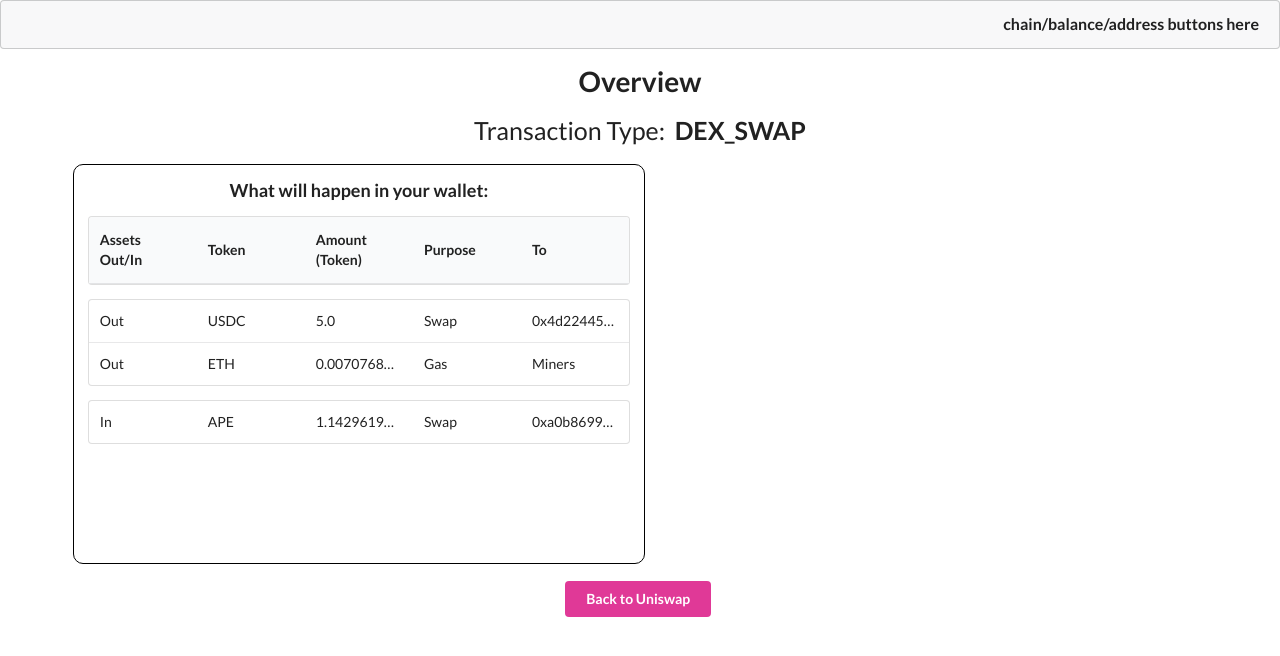
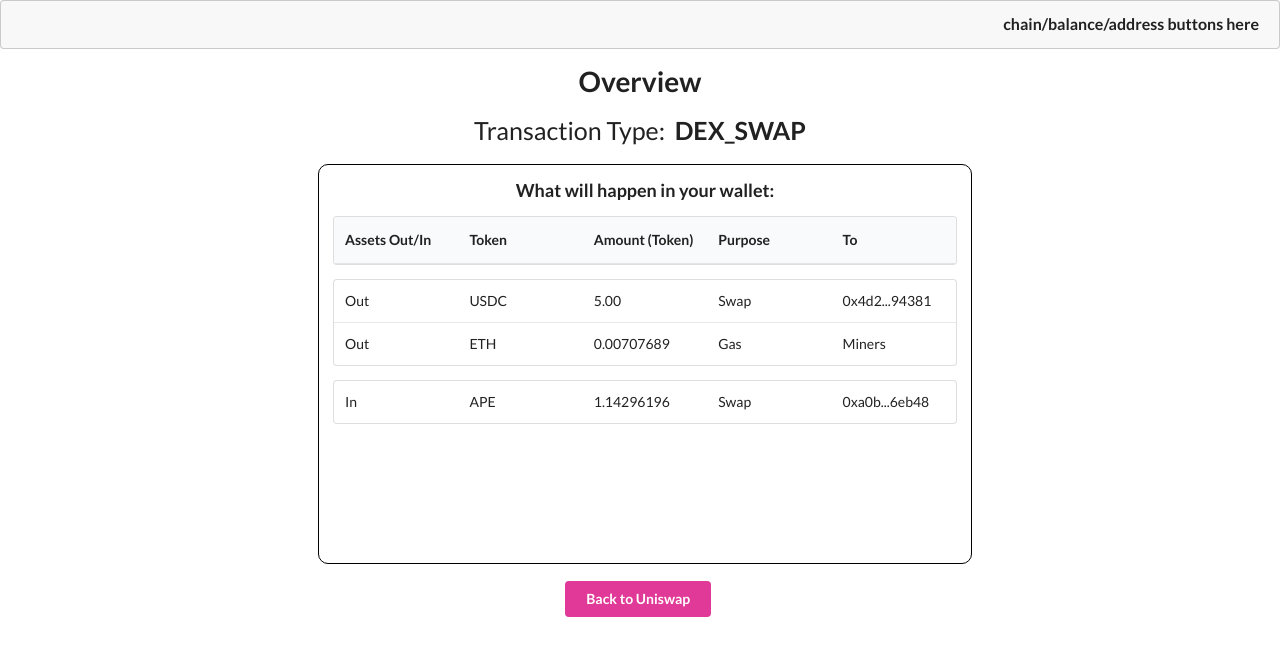
Before and after one commit to MHSiles/crypto-wallet, a React (Create React App) app: page / in a window 1280 px wide. Shown: the top 656 px of the page. Built offline with nearby package versions, Linux system fonts and the light colour scheme.

Commit message:
visual update

```diff
--- a/src/components/Transaction.js
+++ b/src/components/Transaction.js
@@ -186,8 +186,8 @@ const Transaction = () => {
                             </span>
                         </p>
                         <div className="ui grid">
-                            <div className="one wide column"></div>
-                            <div className="seven wide column" style={boxStyling}>
+                            <div className="four wide column"></div> {/*  change to one wide after  */}
+                            <div className="eight wide column" style={boxStyling}> {/*  change to seven wide after  */}
                                 <h3 style={{textAlign: "center"}}>What will happen in your wallet:</h3>
 
                                 <table className="ui fixed table">
@@ -207,16 +207,16 @@ const Transaction = () => {
                                         <tr>
                                         <td>Out</td>
                                         <td>{transaction[0].inputCryptoSymbol}</td>
-                                        <td>{transaction[0].inputCryptoAmount}</td>
+                                        <td>{parseFloat(transaction[0].inputCryptoAmount).toFixed(2)}</td>
                                         <td>Swap</td>
-                                        <td>{transaction[0].to}</td>
+                                        <td>{transaction[0].to.slice(0,5)}...{transaction[0].to.slice(37,42)}</td>
                                         </tr>
                                     </tbody>
                                     <tbody>
                                         <tr>
                                         <td>Out</td>
-                                        <td>ETH</td>
-                                        <td>{transaction[0].gasAmount}</td>
+                                        <td>{transaction[0].gasUnit == "gwei" ? 'ETH' : transaction[0].gasUnit}</td>
+                                        <td>{parseFloat(transaction[0].gasAmount).toFixed(8)}</td>
                                         <td>Gas</td>
                                         <td>Miners</td>
                                         </tr>
@@ -228,9 +228,9 @@ const Transaction = () => {
                                         <tr>
                                         <td>In</td>
                                         <td>{transaction[0].outputCryptoSymbol}</td>
-                                        <td>{transaction[0].outputCryptoAmount}</td>
+                                        <td>{parseFloat(transaction[0].outputCryptoAmount).toFixed(8)}</td>
                                         <td>Swap</td>
-                                        <td>{transaction[0].you}</td>
+                                        <td>{transaction[0].you.slice(0,5)}...{transaction[0].you.slice(37,42)}</td>
                                         </tr>
                                     </tbody>
                                 </table> }
--- a/src/dataTypes/transactionData.js
+++ b/src/dataTypes/transactionData.js
@@ -13,6 +13,7 @@ class TransactionData {
       this.outputCryptoSymbol = data.response.transaction_metadata.swappedTo.asset.symbol;
       this.outputCryptoAmount = data.response.transaction_metadata.swappedTo.amount.formatted;
       this.outputCryptoLogo = data.response.transaction_metadata.swappedTo.asset.logoURI;
+      this.gasUnit = data.response.transaction_cost.gas_price.unit;
       this.gasAmount = data.response.transaction_cost.paid.formatted;
       this.timestamp = data.response.time.unix_timestamp;
 
```
